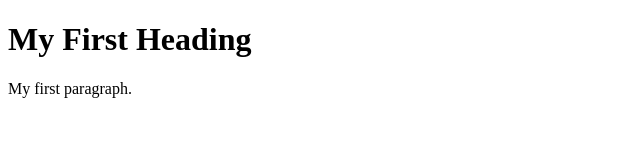
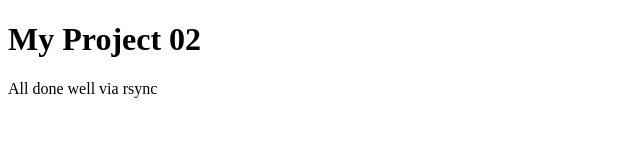
Before and after one commit to iqbalkhan82/Project02, a plain HTML site: page index.nginx-debian.html in a window 1280 px wide. Shown: the whole page, without its empty margins (0-640 px from the left). Drawn offline with Linux system fonts and the light colour scheme.

Commit message:
rsync test

```diff
--- a/index.nginx-debian.html
+++ b/index.nginx-debian.html
@@ -2,8 +2,8 @@
 <html>
 <body>
 
-<h1>My First Heading</h1>
-<p>My first paragraph.</p>
+<h1>My Project 02</h1>
+<p>All done well via rsync</p>
 
 </body>
 </html>
```
